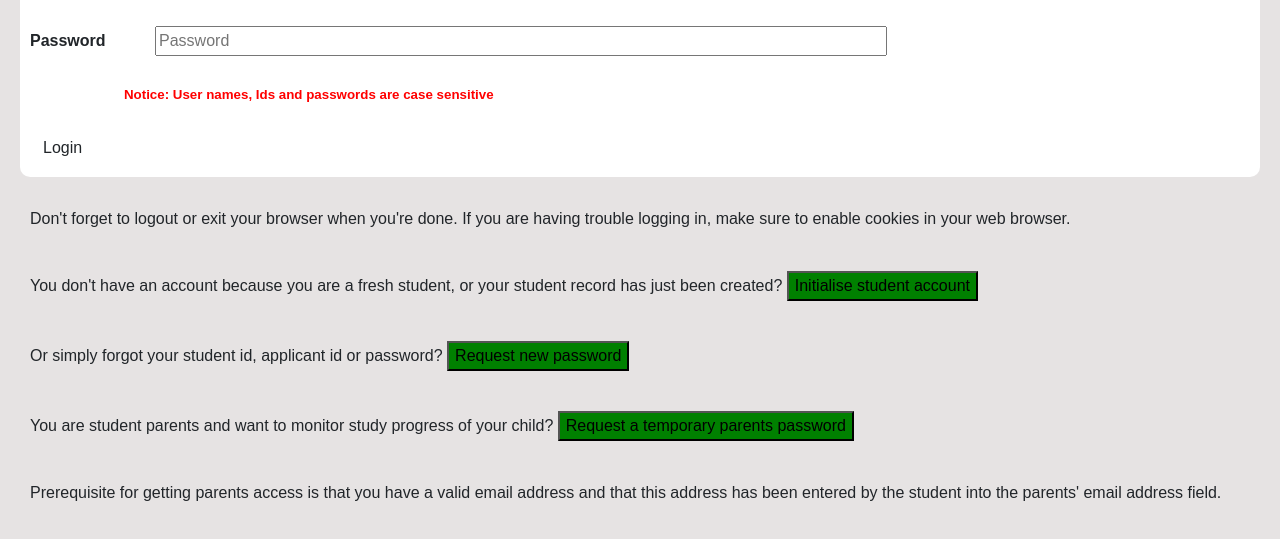
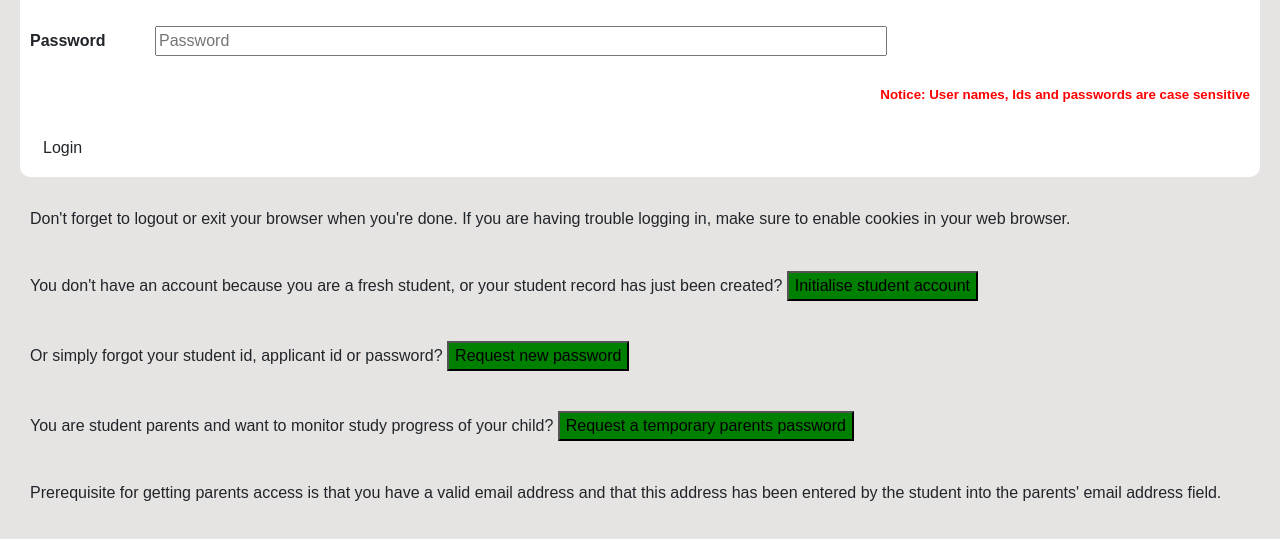
Before and after one commit to MarveyGold/Uniben-Clone, a plain HTML site: page login.html in a window 1280 px wide. Shown: the part 181-720 px from the top of the page. Drawn offline with nearby package versions, Linux system fonts and the light colour scheme.

Commit message:
Update login.css

```diff
--- a/login.css
+++ b/login.css
@@ -109,7 +109,6 @@ body {
   padding: -10px;
   display: flex;
   justify-content: right;
-  margin-right: 62%;
   white-space: nowrap;
 }
 .th{
```
